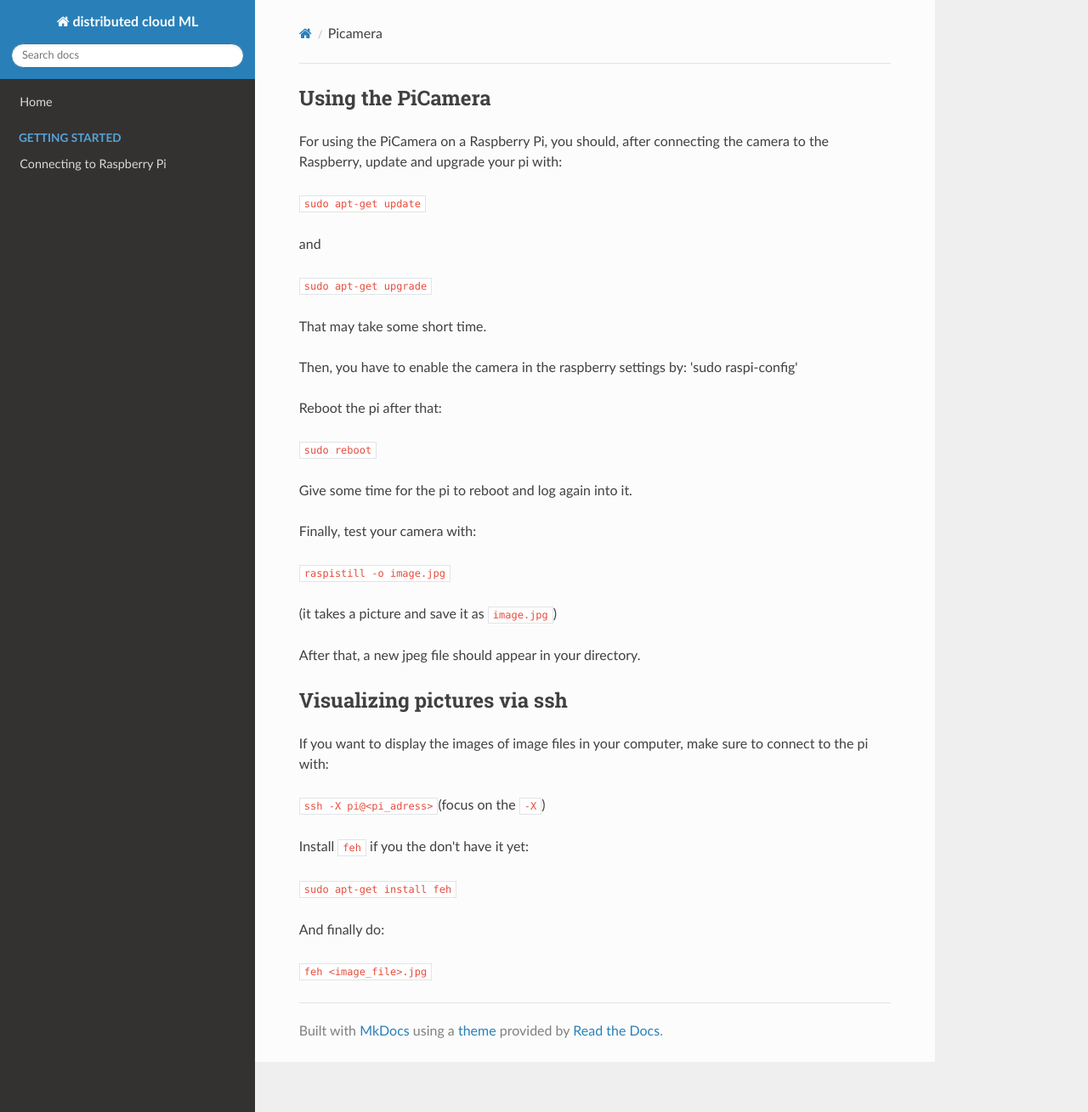
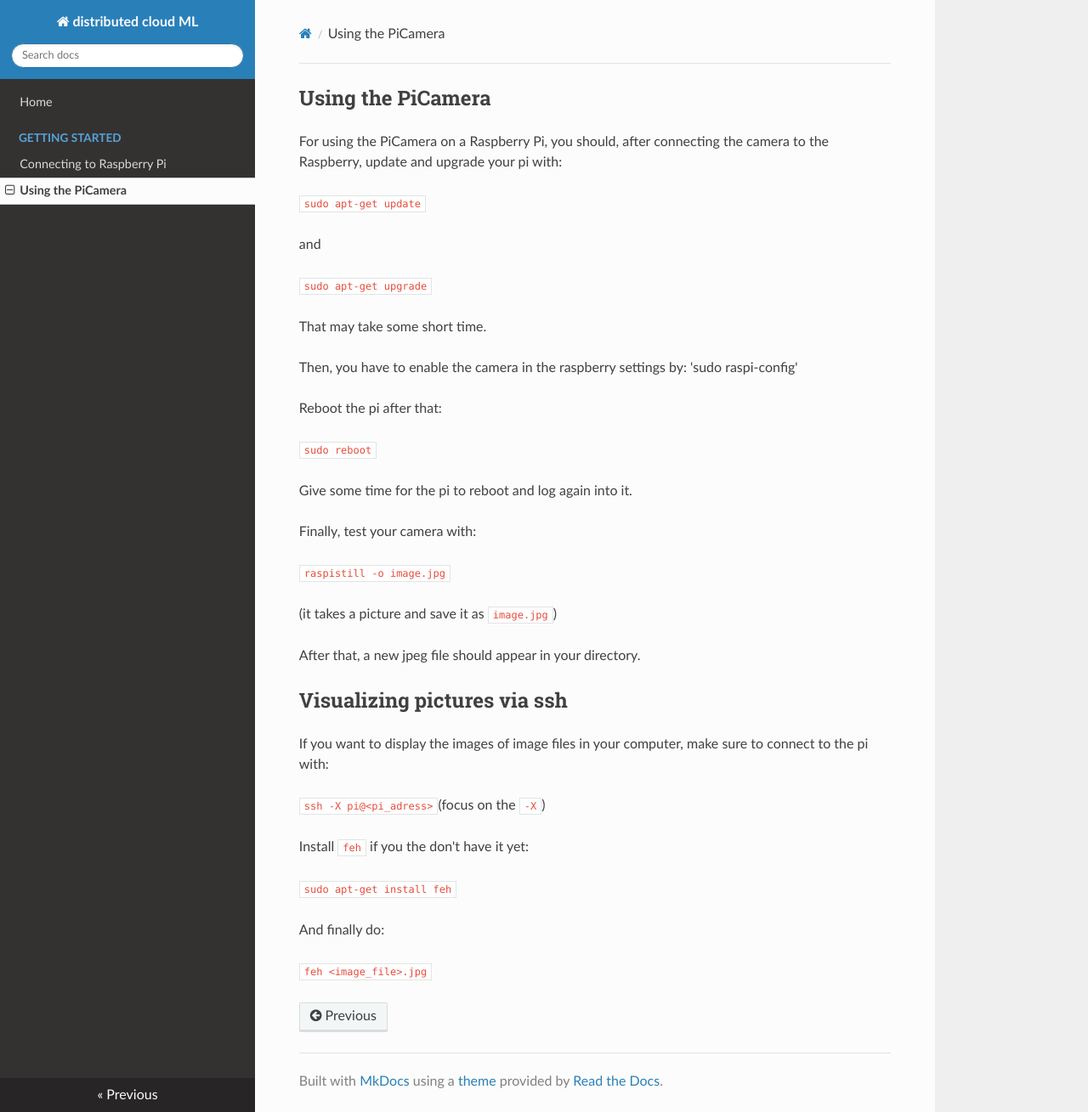
Before and after one commit to parallel-ml/docs, an MkDocs documentation site: the page built from docs/picamera.md, in a window 1280 px wide and 1309 px high. Shown: the whole window at 85% size. Built offline with MkDocs 1.6.1, drawn with Linux system fonts in a browser that asks for light colours; nearby versions of some CDN libraries.

Commit message:
Update mkdocs.yml

```diff
--- a/mkdocs.yml
+++ b/mkdocs.yml
@@ -3,4 +3,5 @@ nav:
     - Home: index.md
     - Getting Started:
         - Connecting to Raspberry Pi: getting-started/setting-up-pi.md
+    - Using the PiCamera: picamera.md
 theme: readthedocs
```
